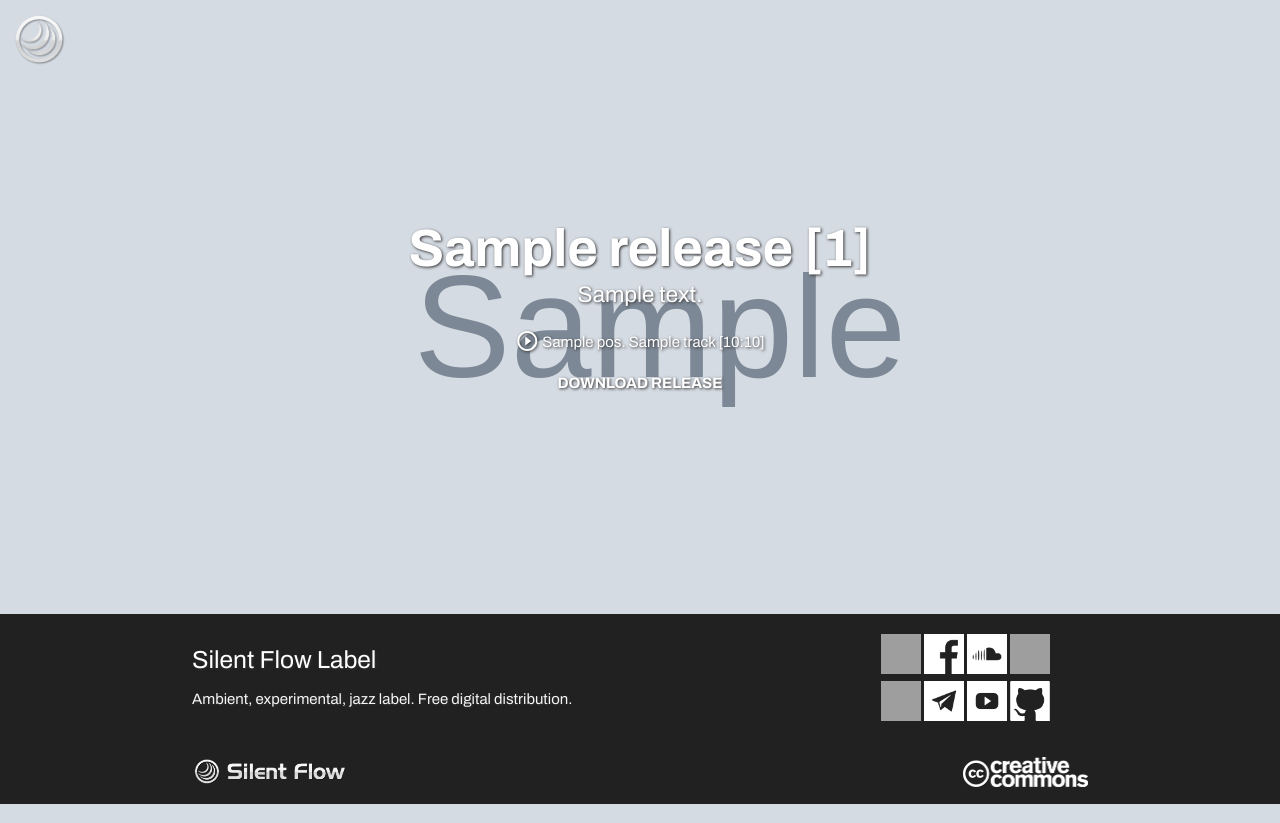
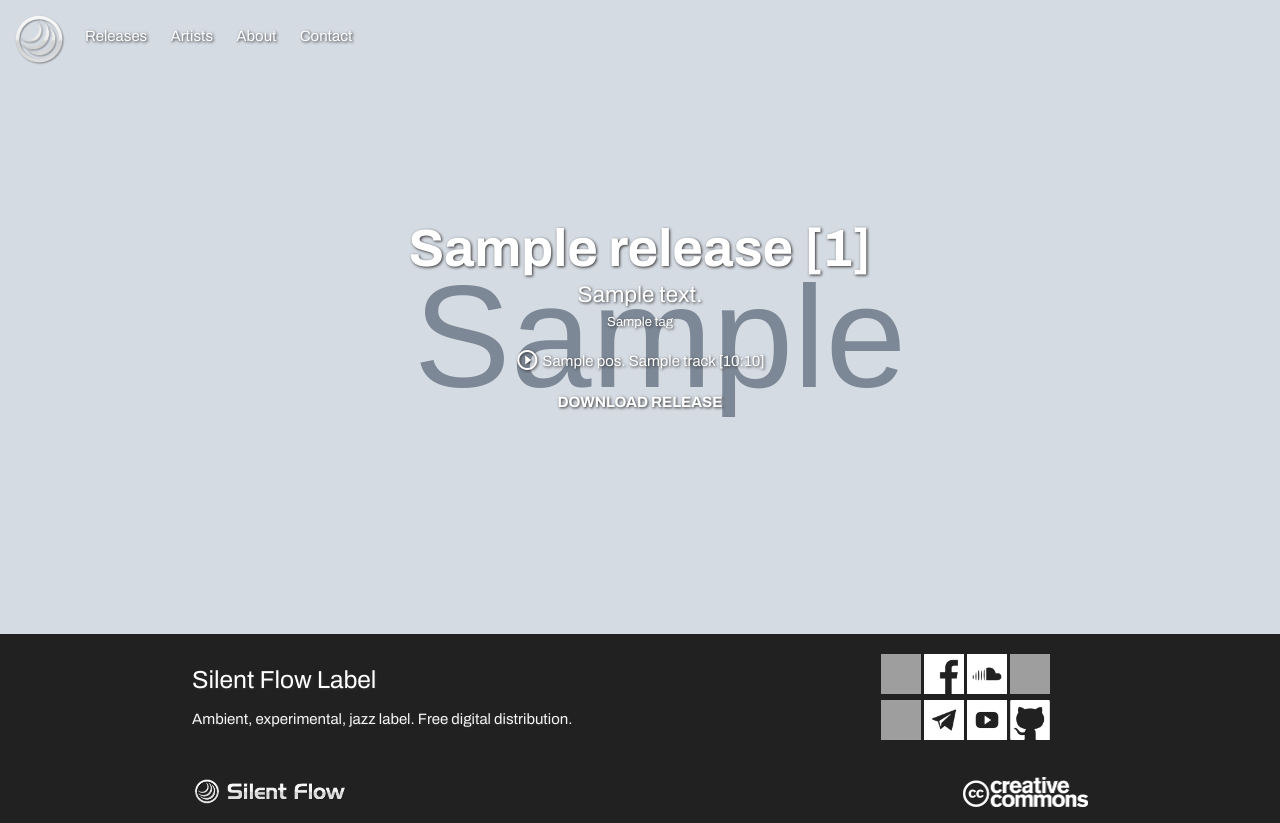
Before and after one commit to maxgruzin/silentflow, a Django app: template templates/sf/release.html in a window 1280 px wide. Run offline with Django 3.2, Linux system fonts and the light colour scheme; the template is opened without the code that fills it: most values are stand-ins (such as "Sample title", 1, 10 or a date in 2020); grey boxes marked "Sample" are stand-in pictures; some libraries are stand-ins or nearby versions; grey boxes are pictures that could not be loaded.

Commit message:
release tags added

```diff
--- a/silentflow/apps/sf/admin.py
+++ b/silentflow/apps/sf/admin.py
@@ -5,6 +5,10 @@
 
 class TagAdmin(admin.ModelAdmin):
     list_display = ['id', 'name']
+
+
+class ReleaseTagsAdmin(admin.ModelAdmin):
+    list_display = ['release', 'tag']
 
 
 class ArtistAdmin(admin.ModelAdmin):
@@ -27,6 +31,6 @@
 admin.site.register(Tag, TagAdmin)
 admin.site.register(Artist, ArtistAdmin)
 admin.site.register(Release, ReleaseAdmin)
-admin.site.register(ReleaseTags)
+admin.site.register(ReleaseTags, ReleaseTagsAdmin)
 admin.site.register(ReleaseArtists)
 admin.site.register(Track, TrackAdmin)
--- a/silentflow/apps/sf/views.py
+++ b/silentflow/apps/sf/views.py
@@ -44,12 +44,14 @@
 
     if request.method == 'GET':
         release_qset = Release.objects.get(slug=slug)
+        tags = ReleaseTags.objects.filter(release=release_qset).values_list('tag__name', flat=True)
 
         tracklist = list(Track.objects.filter(release_id=release_qset).order_by('pos').values(
             'id', 'pos', 'title', 'slug', 'duration', 'track_mp3'))
 
         return render(request, 'release.html', {'release': release_qset,
-                                                'tracklist': tracklist})
+                                                'tracklist': tracklist,
+                                                'tags': tags})
 
 
 def contact(request):
--- a/static/css/sf/artists.css
+++ b/static/css/sf/artists.css
@@ -24,5 +24,4 @@
 .artist-header {
     text-align: center;
     margin-bottom: 0;
-
 }
--- a/static/css/sf/base.css
+++ b/static/css/sf/base.css
@@ -2,20 +2,17 @@
     font-family: Archivo;
   }
 
-
 body {
-    /* background-color: #292B2C; */
     background-color: #212121;
     color: #fff;
-/*    display: flex;
-    min-height: 100vh;
-    flex-direction: column; */
     text-shadow: 1px 1px 3px rgba(50, 50, 50, 1);
     display: flex;
     min-height: 100vh;
     flex-direction: column;
 }
+
 main {
+    background-color: #212121;
     flex: 1 0 auto;
 }
 
@@ -61,7 +58,6 @@
     margin: 0;
 }
 
-
 h3 {
     font-size: 2rem;
     font-weight: 100;
@@ -69,11 +65,9 @@
     margin-bottom: 10px;
 }
 
-
 .fixed-action-btn {
     right: auto;
     bottom: auto;
-
 }
 
 .fixed-action-btn.horizontal {
@@ -122,3 +116,7 @@
 .padding-top-100 {
     padding-top: 100px;
 }
+
+.small-font {
+    font-size: 0.875rem;
+}
--- a/templates/sf/release.html
+++ b/templates/sf/release.html
@@ -23,9 +23,14 @@
             <!--<div class="overlay"></div>-->
         </div>
         {% endif %}
+        <!--<div class="center-align small-font">{{ release.released_at|date:'d M Y' }}</div>-->
         <h1 class="center-align">{{ release.name }} [{{ release.catalogue_number }}]</h1>
         <div class="review-container center-align">{{ release.review }}</div>
-        <!--<div class="center-align">{{ release.released_at|date:'d M Y' }}</div>-->
+        <div class="center-align small-font">
+            {% for tag in tags %}
+                {{ tag }}{% if not forloop.last %}, {% endif %}
+            {% endfor %}
+        </div>
         <div class="center-align tracks_container">
             <ul>
             {% for track in tracklist %}
@@ -33,7 +38,7 @@
                 {% if track.track_mp3 %}
                     <i class="btn-play material-icons" id="btn-play-{{ track.id }}" >play_circle_outline</i>
                     <i class="btn-pause hide material-icons" id="btn-pause-{{ track.id }}">pause_circle_outline</i>
-                    <audio id="audio-{{ track.id }}" src="{{ MEDIA_URL }}{{ track.track_mp3 }}" preload="metadata" ></audio>
+                    <audio class="" id="audio-{{ track.id }}" src="{{ MEDIA_URL }}{{ track.track_mp3 }}" preload="metadata" ></audio>
                 {% endif %}
                 <!--<i class="material-icons">play_circle_filled</i>-->
                 <!--<i class="material-icons">pause_circle_filled</i>-->
```
